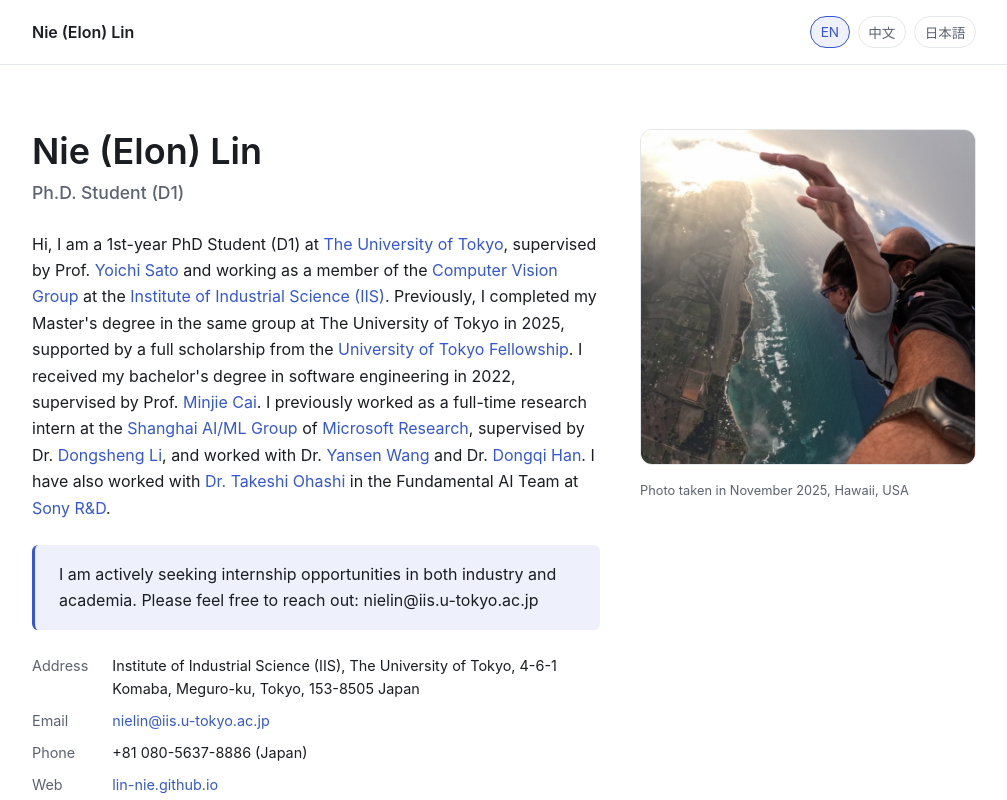
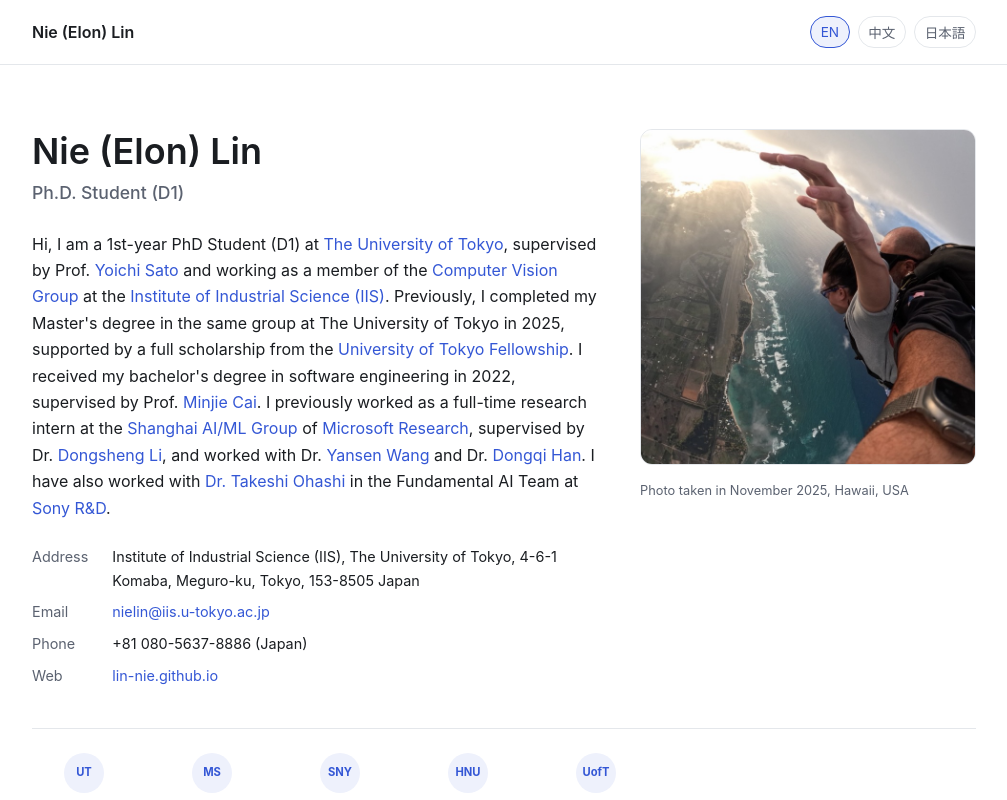
Before and after one commit to lin-nie/lin-nie.github.io, a Vue app: page / in a window 1280 px wide. Shown: the top 800 px of the page, without its empty margins (136-1143 px from the left). Built offline with nearby package versions, Linux system fonts and the light colour scheme.

Commit message:
Remove internship-seeking highlight callout from Profile section

```diff
--- a/src/components/ProfileSection.vue
+++ b/src/components/ProfileSection.vue
@@ -13,8 +13,6 @@ const { content } = useLocale()
         <p class="profile__degree">{{ content.profile.degree }}</p>
 
         <p class="profile__bio" v-html="content.profile.bio"></p>
-
-        <p class="profile__highlight">{{ content.profile.highlight }}</p>
 
         <dl class="profile__contact">
           <div class="profile__contact-row">
@@ -103,14 +101,6 @@ const { content } = useLocale()
 
 .profile__bio {
   margin: var(--space-3) 0;
-}
-
-.profile__highlight {
-  background: var(--color-accent-soft);
-  border-left: 3px solid var(--color-accent);
-  padding: var(--space-2) var(--space-3);
-  border-radius: 0.4rem;
-  margin: 0 0 var(--space-3);
 }
 
 .profile__contact {
--- a/src/content/en.ts
+++ b/src/content/en.ts
@@ -25,8 +25,6 @@ const en: SiteContent = {
       and Dr. <a href="https://frosthan.github.io/" target="_blank" rel="noopener">Dongqi Han</a>.
       I have also worked with <a href="https://jp.linkedin.com/in/takeshi-ohashi-056876ba" target="_blank" rel="noopener">Dr. Takeshi Ohashi</a>
       in the Fundamental AI Team at <a href="https://ai.sony/" target="_blank" rel="noopener">Sony R&D</a>.`,
-    highlight:
-      'I am actively seeking internship opportunities in both industry and academia. Please feel free to reach out: nielin@iis.u-tokyo.ac.jp',
     contact: {
       address: 'Institute of Industrial Science (IIS), The University of Tokyo, 4-6-1 Komaba, Meguro-ku, Tokyo, 153-8505 Japan',
       email: 'nielin@iis.u-tokyo.ac.jp',
--- a/src/content/jp.ts
+++ b/src/content/jp.ts
@@ -23,8 +23,6 @@ const jp: SiteContent = {
       <a href="https://frosthan.github.io/" target="_blank" rel="noopener">韓東起</a>博士と共に研究を行っていました。
       また、<a href="https://jp.linkedin.com/in/takeshi-ohashi-056876ba" target="_blank" rel="noopener">大橋武史</a>博士と共に、
       ソニーR&Dの基盤AIチームで働いていました。`,
-    highlight:
-      '現在、産業界およびアカデミアにおけるインターンシップの機会を積極的に探しております。ご興味・ご関心がございましたら nielin@iis.u-tokyo.ac.jp までお気軽にご連絡ください。',
     contact: {
       address: '〒 153-8505 東京都目黒区駒場 4-6-1 東京大学 生産技術研究所',
       email: 'nielin@iis.u-tokyo.ac.jp',
--- a/src/content/types.ts
+++ b/src/content/types.ts
@@ -9,7 +9,6 @@ export interface ProfileContent {
   degree: string
   photoCaption: string
   bio: string
-  highlight: string
   contact: {
     address: string
     email: string
--- a/src/content/zh.ts
+++ b/src/content/zh.ts
@@ -22,7 +22,6 @@ const zh: SiteContent = {
       并与<a href="https://victorywys.github.io/" target="_blank" rel="noopener">王延森</a>博士和
       <a href="https://frosthan.github.io/" target="_blank" rel="noopener">韩东起</a>博士一起进行研究。
       我曾经在索尼 R&D 的基础 AI 团队与<a href="https://jp.linkedin.com/in/takeshi-ohashi-056876ba" target="_blank" rel="noopener">大桥武史</a>博士共同工作过。`,
-    highlight: '我目前正在积极寻找在工业界和学术界的实习机会，欢迎通过邮箱与我联系：nielin@iis.u-tokyo.ac.jp',
     contact: {
       address: '〒 153-8505 东京都目黑区驹场 4-6-1 东京大学 生产技术研究所',
       email: 'nielin@iis.u-tokyo.ac.jp',
```
